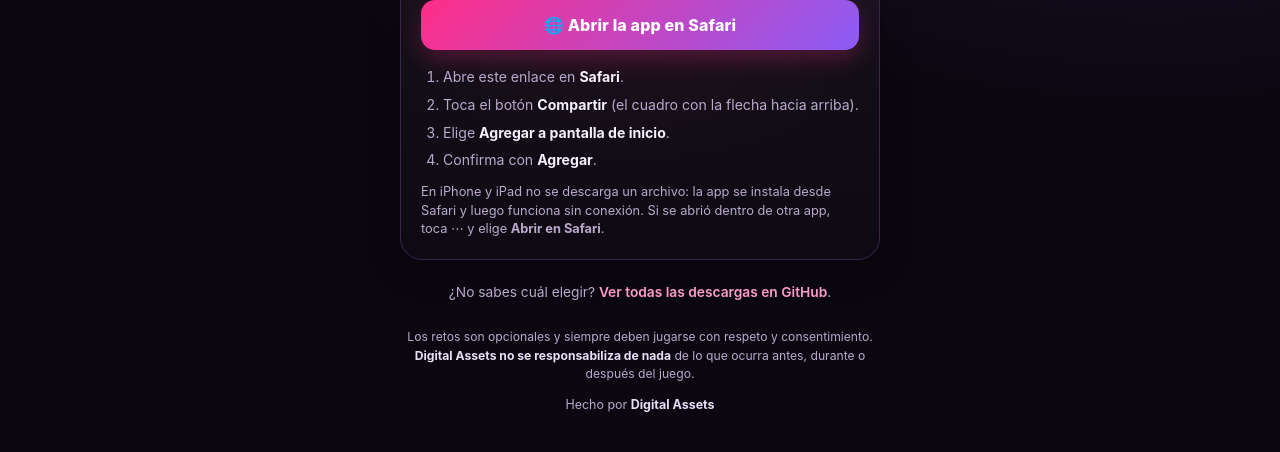
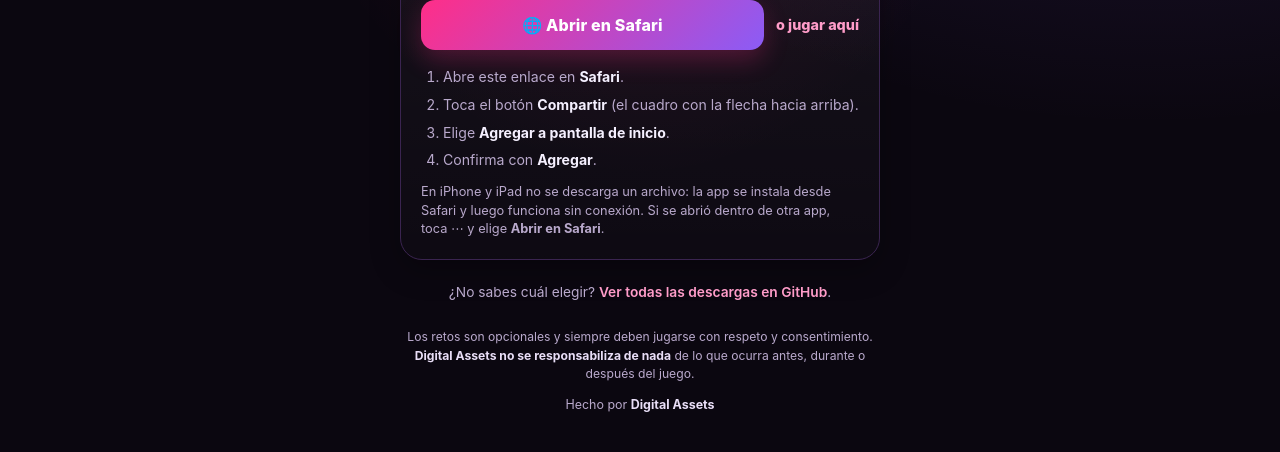
Before and after one commit to digitalassets-AI/Quien-se-atreve-, a website: page app/descargar.html in a window 1280 px wide. Shown: the part 670-1122 px from the top of the page. Drawn offline with Linux system fonts and the light colour scheme.

Commit message:
feat(web): agregar enlace "o jugar aqui" en la tarjeta de iOS

```diff
--- a/app/descargar.html
+++ b/app/descargar.html
@@ -111,6 +111,20 @@
     color:#fff;
     box-shadow:0 10px 24px rgba(255,46,136,.24);
   }
+  .actions-row{display:flex;align-items:center;gap:12px}
+  .actions-row .btn{flex:1;width:auto}
+  .alt-link{
+    color:#ff9cc9;
+    font-weight:800;
+    font-size:.9rem;
+    text-decoration:none;
+    white-space:nowrap;
+  }
+  .alt-link:hover{text-decoration:underline}
+  @media (max-width:390px){
+    .actions-row{flex-direction:column;align-items:stretch;gap:8px}
+    .alt-link{text-align:center}
+  }
   .steps{
     margin:16px 0 0;
     padding-left:22px;
@@ -178,7 +192,10 @@
         <div><b>iPhone / iPad</b><small>PWA instalable desde Safari</small></div>
         <span class="badge">Tu dispositivo</span>
       </div>
-      <a class="btn ios" href="https://digitalassets-ai.github.io/Quien-se-atreve-/" rel="noopener">🌐 Abrir la app en Safari</a>
+      <div class="actions-row">
+        <a class="btn ios" href="https://digitalassets-ai.github.io/Quien-se-atreve-/" rel="noopener">🌐 Abrir en Safari</a>
+        <a class="alt-link" href="https://digitalassets-ai.github.io/Quien-se-atreve-/" rel="noopener">o jugar aquí</a>
+      </div>
       <ol class="steps">
         <li>Abre este enlace en <b>Safari</b>.</li>
         <li>Toca el botón <b>Compartir</b> (el cuadro con la flecha hacia arriba).</li>
```
Also changed, not shown: README.md, 1 other file.
